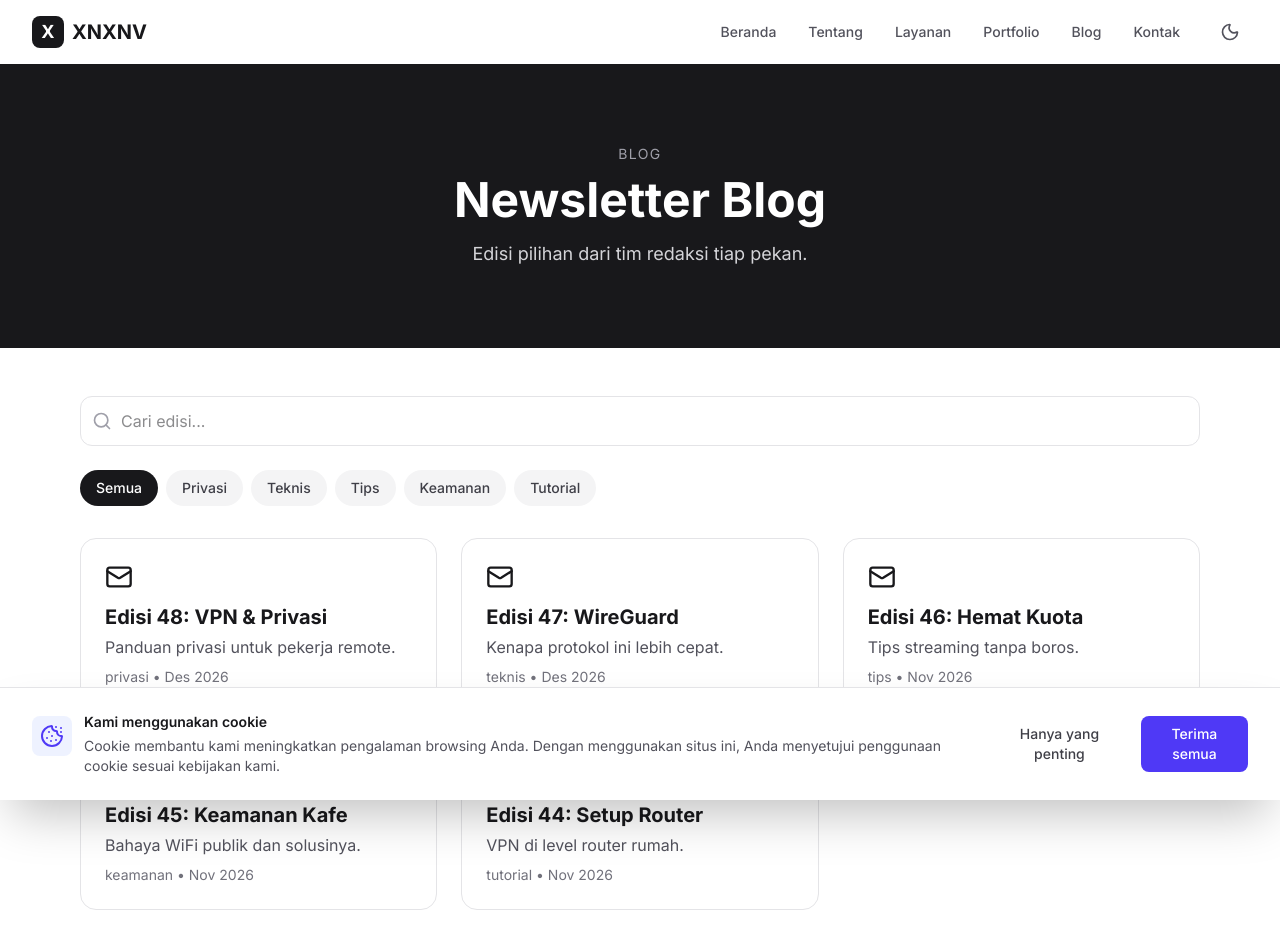
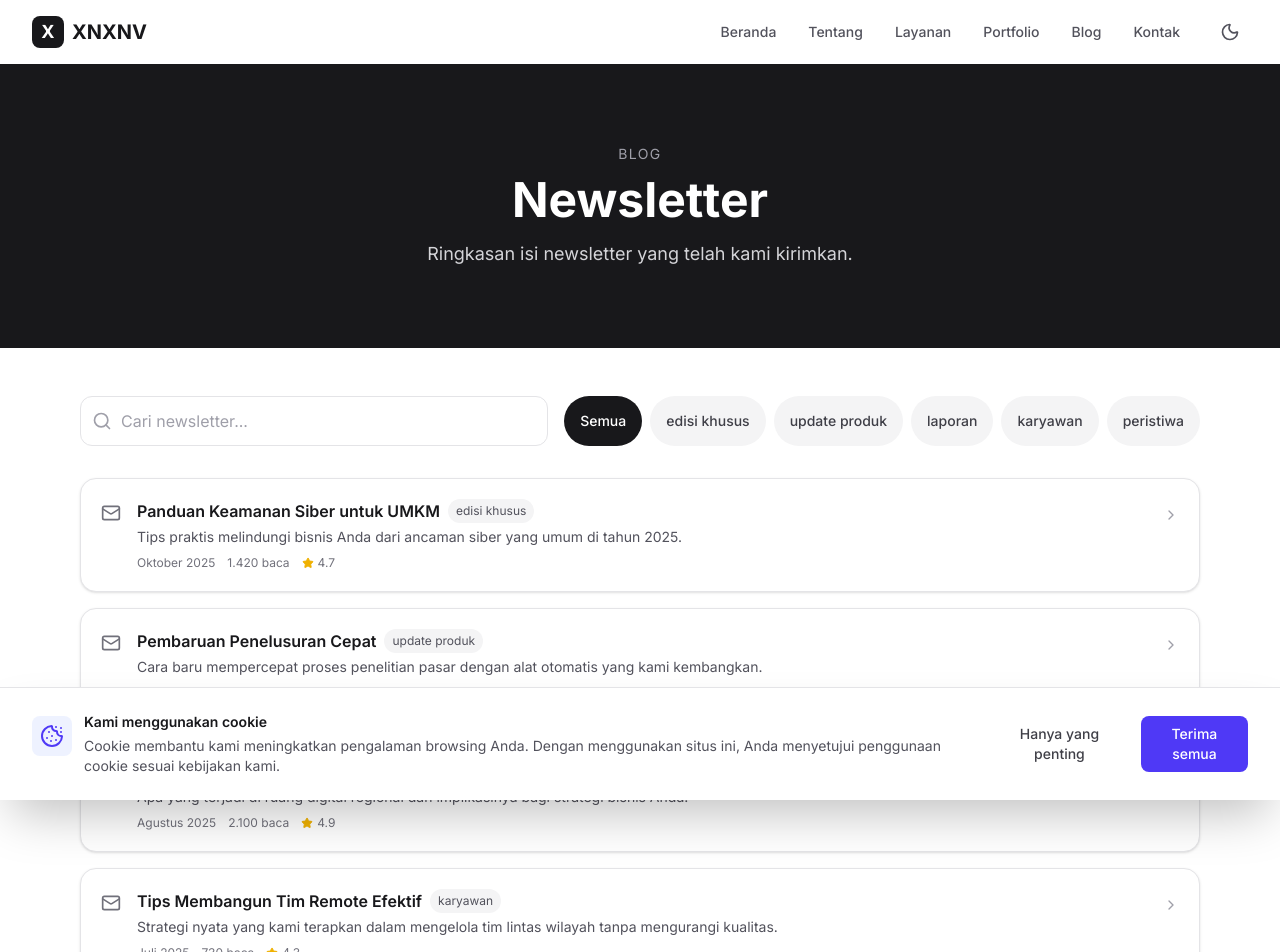
Before and after one commit to aryaapriawann-dev/XNXNV, a Next.js app: page /blog/newsletter in a window 1280 px wide. Shown: the top 952 px of the page. Built offline with nearby package versions, Linux system fonts and the light colour scheme.

Commit message:
feat(blog): add newsletter archive page

```diff
--- a/src/app/blog/newsletter/page.tsx
+++ b/src/app/blog/newsletter/page.tsx
@@ -1,40 +1,126 @@
 "use client";
 import { useMemo, useState } from "react";
 import Link from "next/link";
-import { Search, Mail, ChevronRight, Check } from "lucide-react";
-const DATA = [
-  { id: "1", nama: "Edisi 48: VPN & Privasi", desc: "Panduan privasi untuk pekerja remote.", kategori: "privasi", meta: "Des 2026" },
-  { id: "2", nama: "Edisi 47: WireGuard", desc: "Kenapa protokol ini lebih cepat.", kategori: "teknis", meta: "Des 2026" },
-  { id: "3", nama: "Edisi 46: Hemat Kuota", desc: "Tips streaming tanpa boros.", kategori: "tips", meta: "Nov 2026" },
-  { id: "4", nama: "Edisi 45: Keamanan Kafe", desc: "Bahaya WiFi publik dan solusinya.", kategori: "keamanan", meta: "Nov 2026" },
-  { id: "5", nama: "Edisi 44: Setup Router", desc: "VPN di level router rumah.", kategori: "tutorial", meta: "Nov 2026" }
+import { Search, Mail, ChevronRight, Star } from "lucide-react";
+
+const EDITIONS = [
+  {
+    id: "1",
+    subject: "Panduan Keamanan Siber untuk UMKM",
+    excerpt: "Tips praktis melindungi bisnis Anda dari ancaman siber yang umum di tahun 2025.",
+    tag: "edisi khusus",
+    reads: 1420,
+    date: "Oktober 2025",
+    rating: 4.7,
+  },
+  {
+    id: "2",
+    subject: "Pembaruan Penelusuran Cepat",
+    excerpt: "Cara baru mempercepat proses penelitian pasar dengan alat otomatis yang kami kembangkan.",
+    tag: "update produk",
+    reads: 980,
+    date: "September 2025",
+    rating: 4.5,
+  },
+  {
+    id: "3",
+    subject: "Analisis Tren Digital Asia Tenggara",
+    excerpt: "Apa yang terjadi di ruang digital regional dan implikasinya bagi strategi bisnis Anda.",
+    tag: "laporan",
+    reads: 2100,
+    date: "Agustus 2025",
+    rating: 4.9,
+  },
+  {
+    id: "4",
+    subject: "Tips Membangun Tim Remote Efektif",
+    excerpt: "Strategi nyata yang kami terapkan dalam mengelola tim lintas wilayah tanpa mengurangi kualitas.",
+    tag: "karyawan",
+    reads: 730,
+    date: "Juli 2025",
+    rating: 4.3,
+  },
+  {
+    id: "5",
+    subject: "Ringkasan Konferensi Keamanan siber Nasional",
+    excerpt: "Temuan utama dan wawasan dari para pembicara di acara keamanan siber tingkat nasional kemarin.",
+    tag: "peristiwa",
+    reads: 1150,
+    date: "Juni 2025",
+    rating: 4.6,
+  },
 ];
-const CATS = [{ id: "all", label: "Semua" }, { id: "privasi", label: "Privasi" }, { id: "teknis", label: "Teknis" }, { id: "tips", label: "Tips" }, { id: "keamanan", label: "Keamanan" }, { id: "tutorial", label: "Tutorial" }] as const;
+
 export default function Page() {
-  const [q, setQ] = useState(""); const [cat, setCat] = useState<string>("all");
- const f = useMemo(() => DATA.filter((x) =>( (cat === "all" || x.kategori === cat) && (x.nama + " " + x.desc).toLowerCase().includes(q.toLowerCase()))), [q, cat]);
+  const [q, setQ] = useState("");
+  const [tagFilter, setTagFilter] = useState("semua");
+  const tags = ["semua", ...Array.from(new Set(EDITIONS.map((e) => e.tag)))];
+  const filtered = useMemo(() => EDITIONS.filter((e) => {
+    const matchesSearch = e.subject.toLowerCase().includes(q.toLowerCase()) || e.excerpt.toLowerCase().includes(q.toLowerCase());
+    const matchesTag = tagFilter === "semua" || e.tag === tagFilter;
+    return matchesSearch && matchesTag;
+  }), [q, tagFilter]);
   return (
     <div className="flex flex-col min-h-screen">
-      <section className="py-20 bg-zinc-900 text-white text-center"><div className="max-w-4xl mx-auto px-4">
-        <p className="text-sm uppercase tracking-widest text-zinc-400 mb-3">Blog</p>
-        <h1 className="text-4xl sm:text-5xl font-bold mb-4">Newsletter Blog</h1>
-        <p className="text-lg text-zinc-300">Edisi pilihan dari tim redaksi tiap pekan.</p></div></section>
-      <section className="py-12 bg-white dark:bg-slate-950"><div className="max-w-6xl mx-auto px-4">
-        <div className="relative mb-6"><Search className="absolute left-3 top-1/2 -translate-y-1/2 h-5 w-5 text-zinc-400" />
-          <input value={q} onChange={(e) => setQ(e.target.value)} placeholder="Cari edisi..."
-            className="w-full pl-10 pr-4 py-3 rounded-xl border border-zinc-200 dark:border-slate-700 bg-white dark:bg-slate-900 text-zinc-900 dark:text-white" /></div>
-        <div className="flex flex-wrap gap-2 mb-8">{CATS.map((c) => (
-          <button key={c.id} onClick={() => setCat(c.id)} className={`px-4 py-2 rounded-full text-sm font-medium transition-colors ${cat === c.id ? "bg-zinc-900 text-white dark:bg-white dark:text-zinc-900" : "bg-zinc-100 text-zinc-700 dark:bg-slate-800 dark:text-zinc-300"}`}>{c.label}</button>))}</div>
-        <div className="grid grid-cols-1 md:grid-cols-2 lg:grid-cols-3 gap-6">{f.map((x) => (
-          <div key={x.id} className="p-6 rounded-2xl border border-zinc-200 dark:border-slate-800 bg-white dark:bg-slate-900">
-            <Mail className="h-7 w-7 text-zinc-900 dark:text-white mb-3" />
-            <h2 className="text-xl font-bold text-zinc-900 dark:text-white mb-1">{x.nama}</h2>
-            <p className="text-zinc-600 dark:text-zinc-400">{x.desc}</p>
-            <p className="text-sm text-zinc-500 mt-2">{x.kategori} • {x.meta}</p>
-          </div>))}</div>
-        {f.length === 0 && <p className="text-center text-zinc-500 py-12">Tidak ada hasil yang cocok.</p>}
-        <div className="flex justify-center mt-12"><Link href="/newsletter/signup" className="inline-flex items-center gap-2 px-6 py-3 bg-zinc-900 text-white rounded-full font-semibold hover:bg-zinc-700 transition-colors">Berlangganan <ChevronRight className="h-5 w-5" /></Link></div>
-      </div></section>
+      <section className="py-20 bg-zinc-900 text-white text-center">
+        <div className="max-w-4xl mx-auto px-4">
+          <p className="text-sm uppercase tracking-widest text-zinc-400 mb-3">Blog</p>
+          <h1 className="text-4xl sm:text-5xl font-bold mb-4">Newsletter</h1>
+          <p className="text-lg text-zinc-300">Ringkasan isi newsletter yang telah kami kirimkan.</p>
+        </div>
+      </section>
+      <section className="py-12 bg-white dark:bg-zinc-950">
+        <div className="max-w-6xl mx-auto px-4">
+          <div className="flex flex-col sm:flex-row gap-4 mb-8">
+            <div className="relative flex-1">
+              <Search className="absolute left-3 top-1/2 -translate-y-1/2 h-5 w-5 text-zinc-400" />
+              <input
+                value={q}
+                onChange={(e) => setQ(e.target.value)}
+                placeholder="Cari newsletter..."
+                className="w-full pl-10 pr-4 py-3 rounded-xl border border-zinc-200 dark:border-zinc-700 bg-white dark:bg-zinc-900 text-zinc-900 dark:text-white placeholder-zinc-400"
+              />
+            </div>
+            <div className="flex flex-wrap gap-2">
+              {tags.map((t) => (
+                <button
+                  key={t}
+                  onClick={() => setTagFilter(t)}
+                  className={`px-4 py-2 rounded-full text-sm font-medium transition-colors ${tagFilter === t ? "bg-zinc-900 text-white dark:bg-white dark:text-zinc-900" : "bg-zinc-100 text-zinc-700 dark:bg-zinc-800 dark:text-zinc-300"}`}
+                >
+                  {t === "semua" ? "Semua" : t}
+                </button>
+              ))}
+            </div>
+          </div>
+          <div className="space-y-4">
+            {filtered.map((edition) => (
+              <div key={edition.id} className="flex gap-4 p-5 rounded-2xl border border-zinc-200 dark:border-zinc-700 bg-white dark:bg-zinc-900 shadow-sm hover:shadow-md transition-shadow">
+                <Mail className="w-5 h-5 text-zinc-500 shrink-0 mt-1" />
+                <div className="flex-1 min-w-0">
+                  <div className="flex items-center gap-2 flex-wrap">
+                    <h3 className="font-semibold text-zinc-900 dark:text-white">{edition.subject}</h3>
+                    <span className="text-xs px-2 py-1 rounded-full bg-zinc-100 dark:bg-zinc-800 text-zinc-600 dark:text-zinc-300">{edition.tag}</span>
+                  </div>
+                  <p className="text-sm text-zinc-600 dark:text-zinc-400 mt-1">{edition.excerpt}</p>
+                  <div className="flex items-center gap-3 mt-2 text-xs text-zinc-500 dark:text-zinc-400">
+                    <span>{edition.date}</span>
+                    <span>{edition.reads.toLocaleString("id-ID")} baca</span>
+                    <div className="flex items-center gap-1">
+                      <Star className="w-3 h-3 text-yellow-500 fill-yellow-500" />
+                      <span>{edition.rating}</span>
+                    </div>
+                  </div>
+                </div>
+                <ChevronRight className="w-4 h-4 text-zinc-400 shrink-0 mt-2" />
+              </div>
+            ))}
+          </div>
+          {filtered.length === 0 && (
+            <p className="text-center text-zinc-500 py-12">Tidak ada newsletter yang ditemukan.</p>
+          )}
+        </div>
+      </section>
     </div>
   );
 }
```
